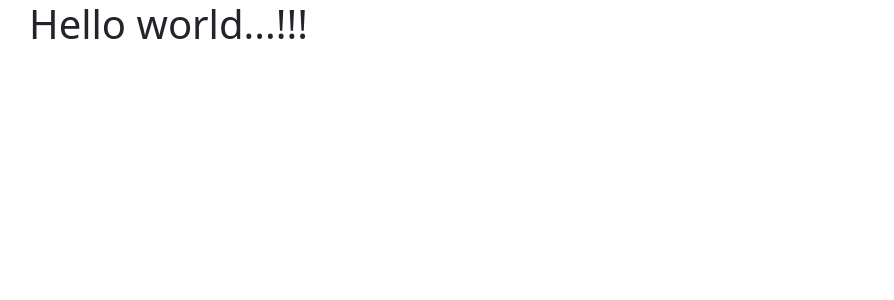
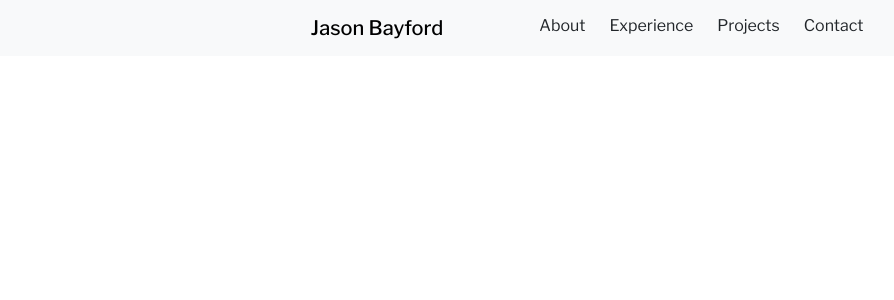
Before and after one commit to Jasonbayf-97/project-wolf, an Angular app in the folder project-routing/: page / in a window 1280 px wide. Shown: the top 300 px of the page, without its empty margins (53-947 px from the left). Built offline with nearby package versions, Linux system fonts and the light colour scheme.

Commit message:
Implemented my routing setup.

```diff
--- a/project-routing/src/app/app.html
+++ b/project-routing/src/app/app.html
@@ -1,3 +1,28 @@
-<div class="container">
-  <h1>Hello world...!!!</h1>
+<nav class="navbar bg-body-tertiary font-libre-franklin">
+  <div
+    class="container-fluid d-flex justify-content-center align-items-center gap-5"
+  >
+    <a class="navbar-brand font-libre-franklin me-5" href="#">{{
+      navbarBrand
+    }}</a>
+
+    <div class="d-flex gap-4">
+      <ng-container>
+        @for (tab of tabs; track tab.tabId) {
+        <a
+          ngbNavLink
+          class="nav-link"
+          [routerLink]="tab.route"
+          routerLinkActive="active"
+          >{{ tab.label }}</a
+        >
+        }
+      </ng-container>
+    </div>
+  </div>
+</nav>
+
+<!-- The routed views render in the <router-outlet> -->
+<div class="container mt-3">
+  <router-outlet></router-outlet>
 </div>
--- a/project-routing/src/app/app.routes.ts
+++ b/project-routing/src/app/app.routes.ts
@@ -1,3 +1,26 @@
 import { Routes } from '@angular/router';
 
-export const routes: Routes = [];
+export const routes: Routes = [
+  {
+    path: 'about',
+    loadComponent: () => import('./about/about').then((m) => m.About),
+  },
+  {
+    path: 'experience',
+    loadComponent: () =>
+      import('./experience/experience').then((m) => m.Experience),
+  },
+  {
+    path: 'projects',
+    loadComponent: () => import('./projects/projects').then((m) => m.Projects),
+  },
+  {
+    path: 'contact',
+    loadComponent: () => import('./contact/contact').then((m) => m.Contact),
+  },
+  {
+    redirectTo: '',
+    path: '**',
+    pathMatch: 'full',
+  },
+];
--- a/project-routing/src/app/app.scss
+++ b/project-routing/src/app/app.scss
@@ -0,0 +1,32 @@
+.nav-link {
+  position: relative;
+  display: inline-block;
+  padding-bottom: 0.2rem;
+  color: inherit;
+  text-decoration: none;
+  transition: color 0.3s;
+
+  // Base underline style
+  &::after {
+    content: "";
+    position: absolute;
+    left: 0;
+    bottom: 0;
+    height: 0.2rem;
+    width: 100%;
+    background-color: #ff894f;
+    transform: scaleX(0);
+    transform-origin: left;
+    transition: transform 0.5s ease;
+  }
+
+  // Animate underline on hover
+  &:hover::after {
+    transform: scaleX(1);
+  }
+
+  // Keep underline for active tab
+  &.active::after {
+    transform: scaleX(1);
+  }
+}
--- a/project-routing/src/app/app.ts
+++ b/project-routing/src/app/app.ts
@@ -1,11 +1,16 @@
-import { Component, signal } from '@angular/core';
+import { CommonModule } from '@angular/common';
+import { Component } from '@angular/core';
+import { RouterLink, RouterOutlet, RouterLinkActive } from '@angular/router';
+import { INavbar } from '../shared/interfaces/navbar.interface';
+import { navbarItems } from '../shared/models/navbar.model';
 
 @Component({
   selector: 'app-root',
-  imports: [],
+  imports: [CommonModule, RouterOutlet, RouterLink, RouterLinkActive],
   templateUrl: './app.html',
   styleUrl: './app.scss',
 })
 export class App {
-  protected readonly title = signal('project-routing');
+  navbarBrand: string = 'Jason Bayford';
+  tabs: INavbar[] = navbarItems;
 }
--- a/project-routing/src/index.html
+++ b/project-routing/src/index.html
@@ -1,11 +1,17 @@
-<!doctype html>
+<!DOCTYPE html>
 <html lang="en">
   <head>
-  <meta charset="utf-8">
+    <meta charset="utf-8" />
     <title>ProjectRouting</title>
-  <base href="/">
-  <meta name="viewport" content="width=device-width, initial-scale=1">
-  <link rel="icon" type="image/x-icon" href="favicon.ico">
+    <base href="/" />
+    <meta name="viewport" content="width=device-width, initial-scale=1" />
+    <link rel="icon" type="image/x-icon" href="favicon.ico" />
+    <link rel="preconnect" href="https://fonts.googleapis.com" />
+    <link rel="preconnect" href="https://fonts.gstatic.com" crossorigin />
+    <link
+      href="https://fonts.googleapis.com/css2?family=Libre+Franklin:ital,wght@0,100..900;1,100..900&display=swap"
+      rel="stylesheet"
+    />
   </head>
   <body>
     <app-root></app-root>
--- /dev/null
+++ b/project-routing/src/shared/models/navbar.model.ts
@@ -0,0 +1,30 @@
+export const navbarItems = [
+  {
+    tabId: 1,
+    id: 'about',
+    label: 'About',
+    route: '/about',
+    isActive: true,
+  },
+  {
+    tabId: 2,
+    id: 'experience',
+    label: 'Experience',
+    route: '/experience',
+    isActive: true,
+  },
+  {
+    tabId: 3,
+    id: 'projects',
+    label: 'Projects',
+    route: '/projects',
+    isActive: true,
+  },
+  {
+    tabId: 4,
+    id: 'contact',
+    label: 'Contact',
+    route: '/contact',
+    isActive: true,
+  },
+];
--- a/project-routing/src/styles.scss
+++ b/project-routing/src/styles.scss
@@ -1 +1,19 @@
 /* You can add global styles to this file, and also import other style files */
+
+// Font Classes
+.font-libre-franklin {
+  font-family: "Libre Franklin", sans-serif;
+}
+
+// Navbar specific styles
+.navbar-brand {
+  &.font-libre-franklin {
+    font-weight: 500; // Bold weight for brand
+  }
+}
+
+.nav-link {
+  &.font-libre-franklin {
+    font-weight: 400; // Medium weight for nav items
+  }
+}
```
Also changed, not shown: project-routing/src/shared/interfaces/navbar.interface.ts (added, +7 -0 lines). Lines whose indentation alone changed are shown as unchanged.
